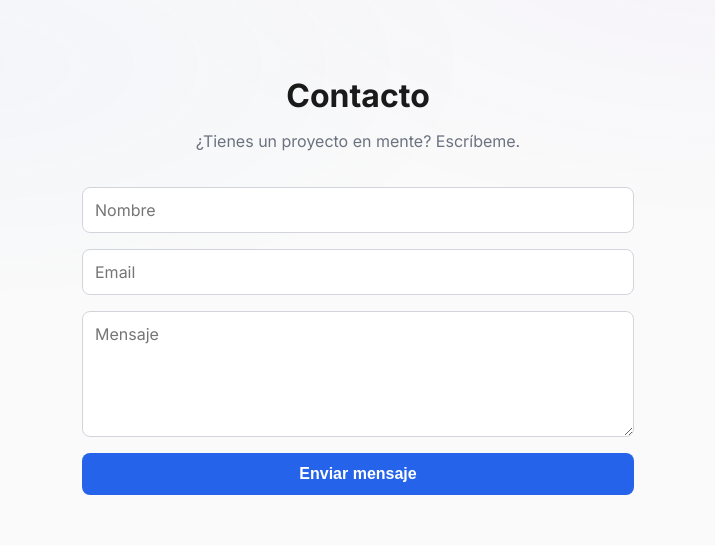
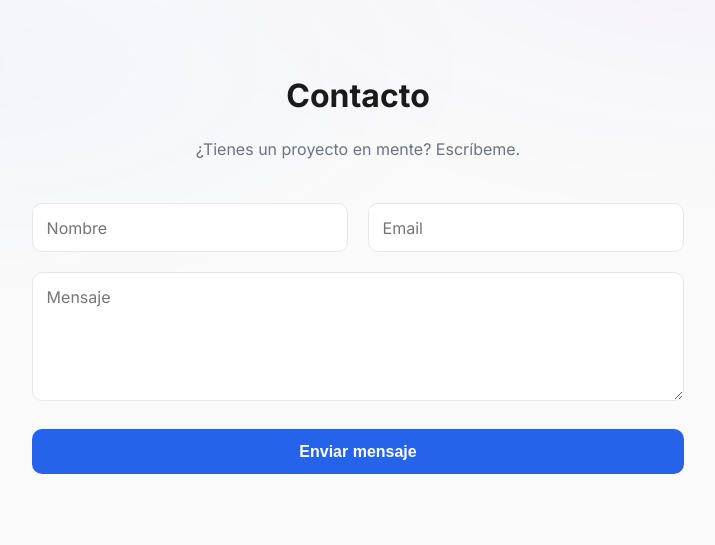
Before and after one commit to bjacklender726-ui/Porfolio, a React (Vite) app in the folder portfolio/client/: page / in a window 1280 px wide. Shown: the part 1855-2400 px from the top of the page, without its empty margins (282-997 px from the left). Built offline with nearby package versions, Linux system fonts and the light colour scheme; no server answers.

Commit message:
feat(ui): Contact con labels flotantes, spinner y mejor layout

```diff
--- a/portfolio/client/src/components/Contact.jsx
+++ b/portfolio/client/src/components/Contact.jsx
@@ -1,4 +1,9 @@
 import { useState } from 'react'
+
+const fields = [
+  { name: 'name', label: 'Nombre', type: 'text' },
+  { name: 'email', label: 'Email', type: 'email' },
+]
 
 function Contact() {
   const [form, setForm] = useState({ name: '', email: '', message: '' })
@@ -23,8 +28,10 @@ function Contact() {
 
       setStatus('ok')
       setForm({ name: '', email: '', message: '' })
+      setTimeout(() => setStatus('idle'), 4000)
     } catch {
       setStatus('error')
+      setTimeout(() => setStatus('idle'), 4000)
     }
   }
 
@@ -33,95 +40,135 @@ function Contact() {
       id="contact"
       style={{
         padding: '6rem 1.5rem',
-        maxWidth: 600,
+        maxWidth: 700,
         margin: '0 auto',
       }}
     >
-      <h2
-        style={{
-          fontSize: '2rem',
-          fontWeight: 700,
-          marginBottom: '0.5rem',
+      <h2>Contacto</h2>
+
+      <p style={{
+        color: 'var(--color-text-secondary)',
         textAlign: 'center',
-        }}
-      >
-        Contacto
-      </h2>
-
-      <p
-        style={{
-          color: '#6b7280',
-          textAlign: 'center',
-          marginBottom: '2rem',
-        }}
-      >
+        marginBottom: '2.5rem',
+      }}>
         ¿Tienes un proyecto en mente? Escríbeme.
       </p>
 
-      <form onSubmit={handleSubmit} style={{ display: 'flex', flexDirection: 'column', gap: '1rem' }}>
+      <form onSubmit={handleSubmit}>
+        <div style={{
+          display: 'grid',
+          gridTemplateColumns: '1fr 1fr',
+          gap: '1.25rem',
+          marginBottom: '1.25rem',
+        }} className="contact-row">
+          {fields.map(f => (
+            <div key={f.name} style={{ position: 'relative' }}>
               <input
-          type="text"
-          name="name"
-          placeholder="Nombre"
-          value={form.name}
+                type={f.type}
+                name={f.name}
+                value={form[f.name]}
                 onChange={handleChange}
                 required
+                placeholder={f.label}
                 style={inputStyle}
+                onFocus={e => {
+                  e.target.style.borderColor = 'var(--color-primary)'
+                  e.target.style.boxShadow = '0 0 0 3px rgba(37,99,235,0.1)'
+                }}
+                onBlur={e => {
+                  e.target.style.borderColor = 'var(--color-border)'
+                  e.target.style.boxShadow = 'none'
+                }}
               />
+            </div>
+          ))}
+        </div>
 
-        <input
-          type="email"
-          name="email"
-          placeholder="Email"
-          value={form.email}
-          onChange={handleChange}
-          required
-          style={inputStyle}
-        />
-
+        <div style={{ position: 'relative', marginBottom: '1.25rem' }}>
           <textarea
             name="message"
-          placeholder="Mensaje"
-          rows={5}
             value={form.message}
             onChange={handleChange}
             required
-          style={{ ...inputStyle, resize: 'vertical' }}
+            placeholder="Mensaje"
+            rows={5}
+            style={{ ...inputStyle, resize: 'vertical', width: '100%' }}
+            onFocus={e => {
+              e.target.style.borderColor = 'var(--color-primary)'
+              e.target.style.boxShadow = '0 0 0 3px rgba(37,99,235,0.1)'
+            }}
+            onBlur={e => {
+              e.target.style.borderColor = 'var(--color-border)'
+              e.target.style.boxShadow = 'none'
+            }}
           />
+        </div>
 
         <button
           type="submit"
           disabled={status === 'sending'}
           style={{
-            background: '#2563eb',
+            width: '100%',
+            background: 'var(--color-primary)',
             color: '#fff',
-            padding: '0.75rem',
-            borderRadius: 8,
+            padding: '0.85rem',
+            borderRadius: 10,
             fontWeight: 600,
             fontSize: '1rem',
             border: 'none',
             cursor: status === 'sending' ? 'not-allowed' : 'pointer',
-            opacity: status === 'sending' ? 0.7 : 1,
-            transition: 'background 0.2s',
+            opacity: status === 'sending' ? 0.8 : 1,
+            transition: 'all 0.3s',
+            display: 'flex',
+            alignItems: 'center',
+            justifyContent: 'center',
+            gap: '0.5rem',
           }}
           onMouseEnter={e => {
-            if (status !== 'sending') e.target.style.background = '#1d4ed8'
+            if (status !== 'sending') {
+              e.target.style.background = 'var(--color-primary-dark)'
+              e.target.style.boxShadow = '0 0 20px rgba(37,99,235,0.3)'
+            }
           }}
           onMouseLeave={e => {
-            e.target.style.background = '#2563eb'
+            e.target.style.background = 'var(--color-primary)'
+            e.target.style.boxShadow = 'none'
           }}
         >
+          {status === 'sending' && (
+            <span style={{
+              width: 18,
+              height: 18,
+              border: '2px solid rgba(255,255,255,0.3)',
+              borderTopColor: '#fff',
+              borderRadius: '50%',
+              animation: 'spin 0.6s linear infinite',
+              display: 'inline-block',
+            }} />
+          )}
           {status === 'sending' ? 'Enviando...' : 'Enviar mensaje'}
         </button>
 
         {status === 'ok' && (
-          <p style={{ color: '#059669', textAlign: 'center', fontWeight: 500 }}>
-            Mensaje enviado correctamente
+          <p style={{
+            color: '#059669',
+            textAlign: 'center',
+            fontWeight: 500,
+            marginTop: '1rem',
+            animation: 'fadeIn 0.3s ease',
+          }}>
+            ¡Mensaje enviado correctamente!
           </p>
         )}
 
         {status === 'error' && (
-          <p style={{ color: '#dc2626', textAlign: 'center', fontWeight: 500 }}>
+          <p style={{
+            color: '#dc2626',
+            textAlign: 'center',
+            fontWeight: 500,
+            marginTop: '1rem',
+            animation: 'fadeIn 0.3s ease',
+          }}>
             Error al enviar. Inténtalo de nuevo.
           </p>
         )}
@@ -131,13 +178,15 @@ function Contact() {
 }
 
 const inputStyle = {
-  padding: '0.75rem',
-  border: '1px solid #d1d5db',
-  borderRadius: 8,
+  padding: '0.85rem',
+  border: '1px solid var(--color-border)',
+  borderRadius: 10,
   fontSize: '1rem',
   fontFamily: 'inherit',
   outline: 'none',
-  transition: 'border-color 0.2s',
+  width: '100%',
+  background: 'var(--color-surface)',
+  transition: 'border-color 0.2s, box-shadow 0.2s',
 }
 
 export default Contact
--- a/portfolio/client/src/index.css
+++ b/portfolio/client/src/index.css
@@ -56,6 +56,15 @@ body {
   100% { transform: translate(10px, -30px) scale(1.02); }
 }
 
+@keyframes spin {
+  to { transform: rotate(360deg); }
+}
+
+@keyframes fadeIn {
+  from { opacity: 0; transform: translateY(8px); }
+  to   { opacity: 1; transform: translateY(0); }
+}
+
 ::selection {
   background: rgba(37, 99, 235, 0.2);
   color: inherit;
@@ -95,6 +104,7 @@ h2 {
 
 @media (max-width: 768px) {
   .about-grid { grid-template-columns: 1fr !important; gap: 2rem !important; }
+  .contact-row { grid-template-columns: 1fr !important; }
 }
 
 @media (max-width: 640px) {
```
Lines whose indentation alone changed are shown as unchanged.
